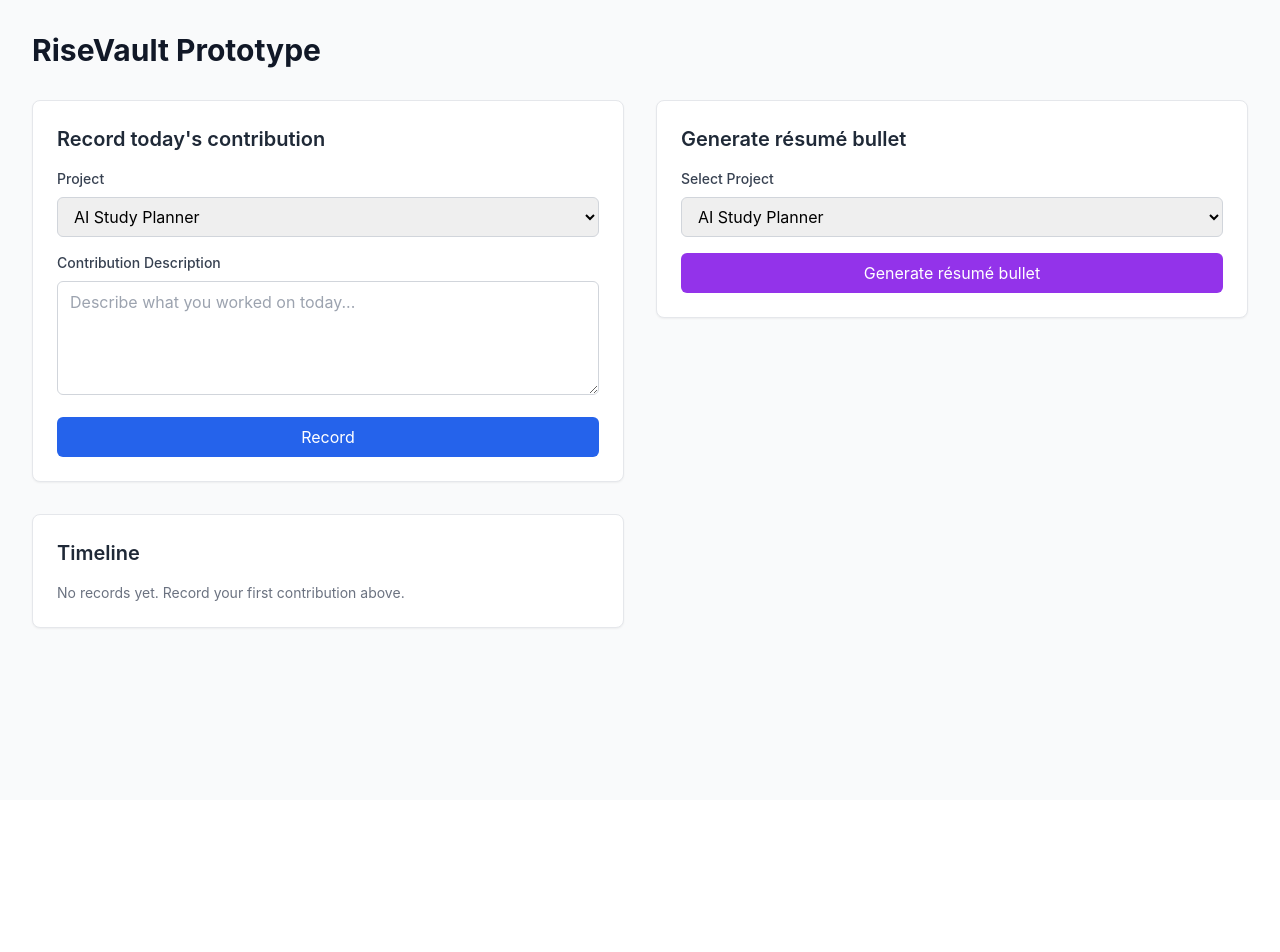
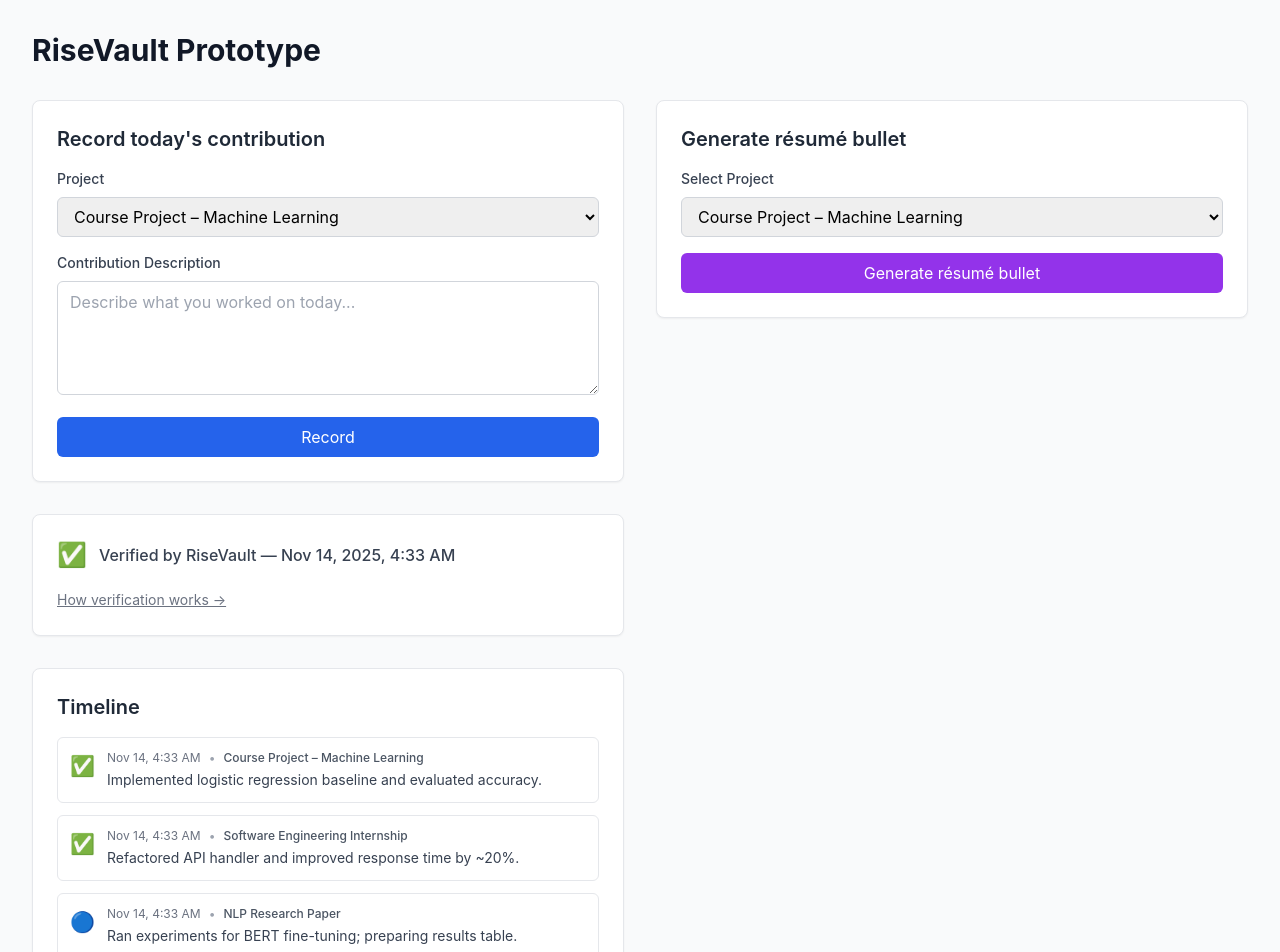
Before and after one commit to wowno1090858718/risevault-mvp, a Next.js app: page / in a window 1280 px wide. Shown: the top 952 px of the page. Before the commit the page ends 800 px from the top, so only its background shows below. Built offline with nearby package versions, Linux system fonts and the light colour scheme.

Commit message:
Add sample logs and updated project dropdown

```diff
--- a/app/page.tsx
+++ b/app/page.tsx
@@ -3,10 +3,43 @@
 import { useState } from 'react';
 import { WorkRecord, RecordStatus } from './types';
 
-const PROJECTS = ['AI Study Planner', 'E-commerce Platform', 'Mobile App'];
+const PROJECTS = [
+  'Course Project – Machine Learning',
+  'CS Homework / Weekly Assignment',
+  'NLP Research Paper',
+  'Software Engineering Internship',
+  'Hackathon Project – HackNYU',
+  'AI Study Planner (Side Project)',
+  'Capstone Project / Senior Design'
+];
 
 export default function Home() {
-  const [records, setRecords] = useState<WorkRecord[]>([]);
+  const now = new Date();
+  const [records, setRecords] = useState<WorkRecord[]>([
+    {
+      id: 'sample-1',
+      project: 'Course Project – Machine Learning',
+      text: 'Implemented logistic regression baseline and evaluated accuracy.',
+      status: 'verified',
+      createdAt: now,
+      verifiedAt: now,
+    },
+    {
+      id: 'sample-2',
+      project: 'Software Engineering Internship',
+      text: 'Refactored API handler and improved response time by ~20%.',
+      status: 'verified',
+      createdAt: now,
+      verifiedAt: now,
+    },
+    {
+      id: 'sample-3',
+      project: 'NLP Research Paper',
+      text: 'Ran experiments for BERT fine-tuning; preparing results table.',
+      status: 'pending',
+      createdAt: now,
+    },
+  ]);
   const [currentText, setCurrentText] = useState('');
   const [currentProject, setCurrentProject] = useState(PROJECTS[0]);
   const [error, setError] = useState('');
```
